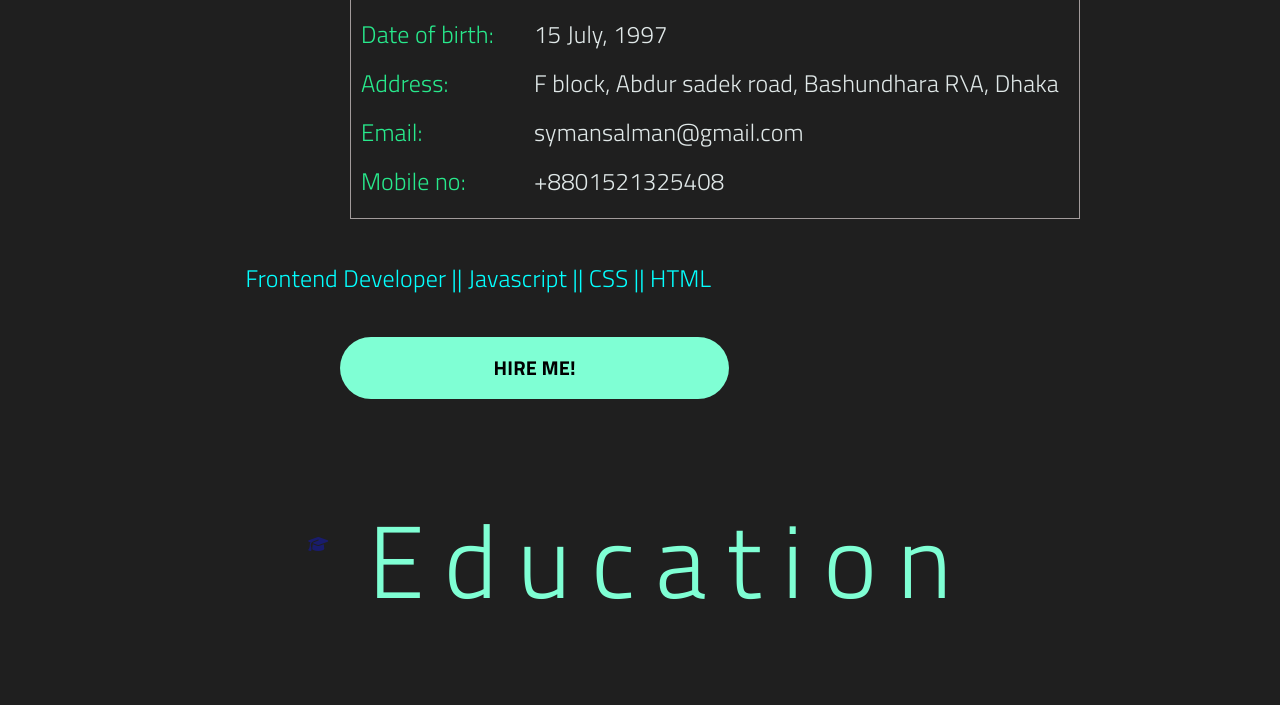
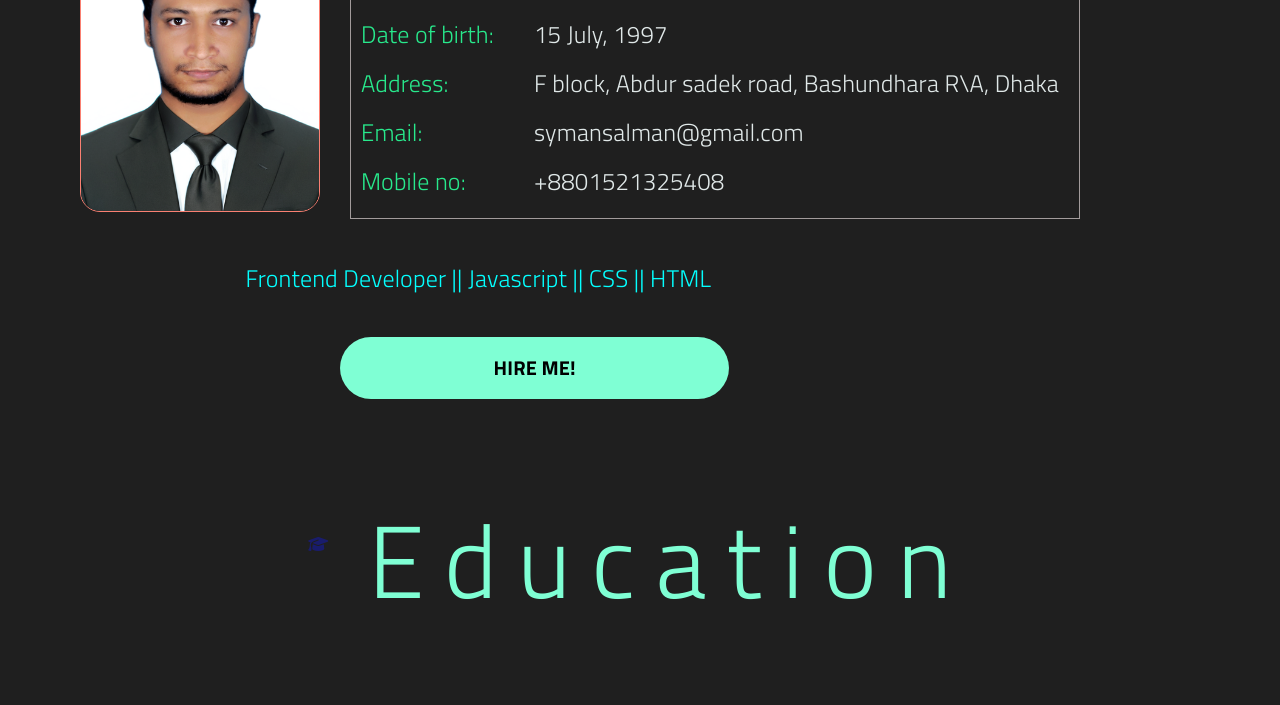
Before and after one commit to salmansaymon57/Project_Portfolio-main, a website built with Parcel: page index.html in a window 1280 px wide. Shown: the part 269-974 px from the top of the page. Built offline with nearby package versions, Linux system fonts and the light colour scheme; files whose address does not match are found by name.

Commit message:
Update index.html

```diff
--- a/index.html
+++ b/index.html
@@ -47,7 +47,7 @@
     <div id="container" data-aos="zoom-out-up">
 
         <div class="img__center">
-            <img class="animate__animated animate__backInDown pics" src="/Images/salman_pic1.png" alt="">
+            <img class="animate__animated animate__backInDown pics" src="/Images/image_me.png" alt="">
         </div>
         <div class="profile">
             <div class="self__bio">
```
